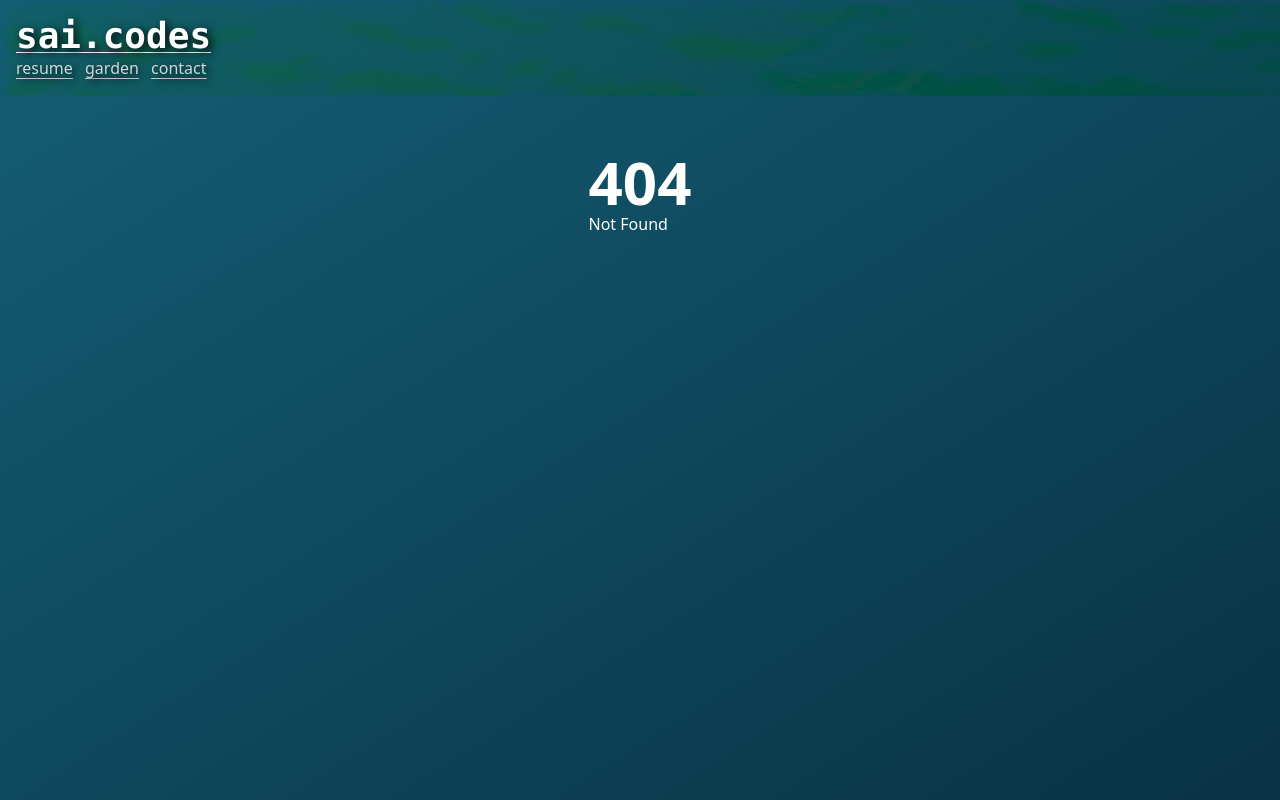
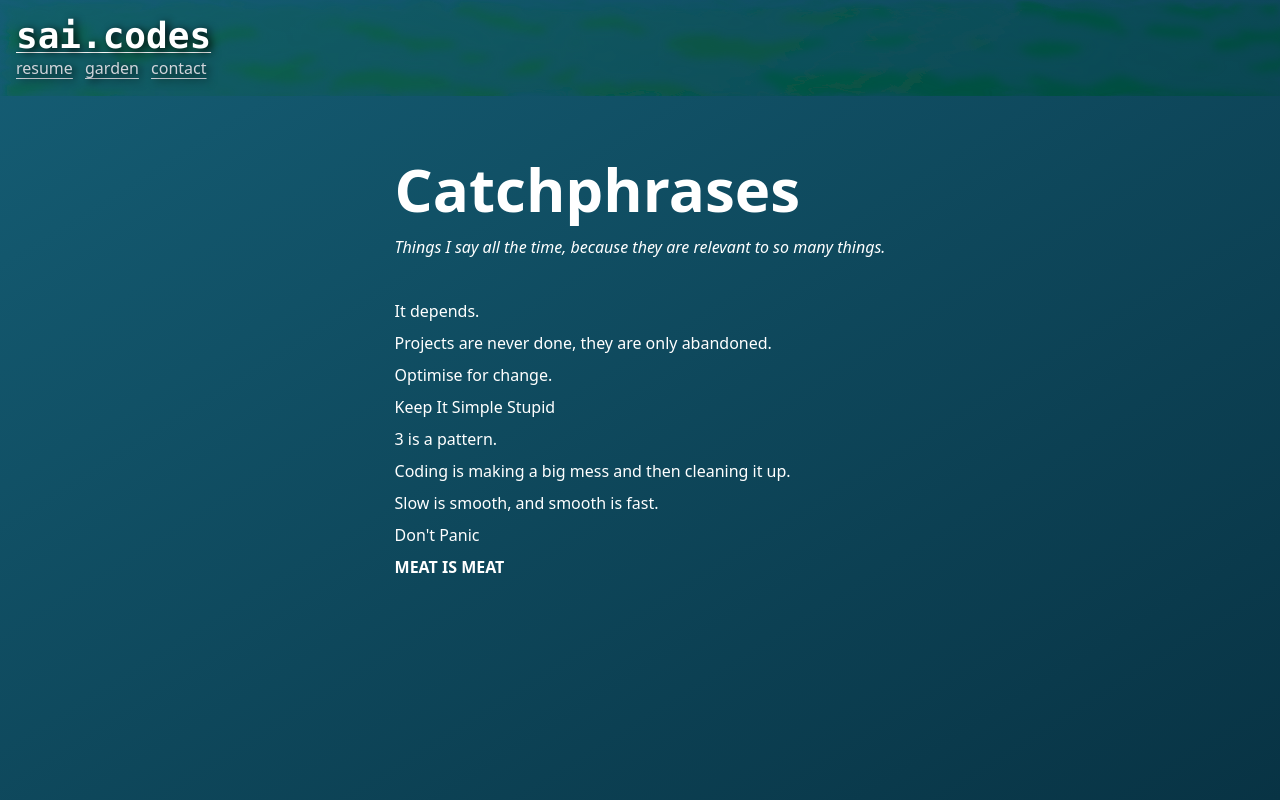
Before and after one commit to saitheninja/sai-codes, a SvelteKit app: page /garden/catchphrases in a window 1280 px wide. Before the commit this address had no page. Built offline with nearby package versions, Linux system fonts and the light colour scheme.

Commit message:
add catchphrases to garden

```diff
--- a/src/routes/garden/+page.svelte
+++ b/src/routes/garden/+page.svelte
@@ -54,6 +54,10 @@
     </a>
   </li> -->
   <li>
+    <a href="/garden/catchphrases">Catchphrases</a>
+  </li>
+
+  <li>
     <a href="/garden/music-theory-notes">Music Theory Notes</a>
   </li>
 
--- /dev/null
+++ b/src/routes/garden/catchphrases/+page.svelte
@@ -0,0 +1,19 @@
+<hgroup class="mb-10">
+  <h1 class="leading-tight mb-2">Catchphrases</h1>
+
+  <p class="italic">
+    Things I say all the time, because they are relevant to so many things.
+  </p>
+</hgroup>
+
+<div class="space-y-2">
+  <p>It depends.</p>
+  <p>Projects are never done, they are only abandoned.</p>
+  <p>Optimise for change.</p>
+  <p>Keep It Simple Stupid</p>
+  <p>3 is a pattern.</p>
+  <p>Coding is making a big mess and then cleaning it up.</p>
+  <p>Slow is smooth, and smooth is fast.</p>
+  <p>Don't Panic</p>
+  <p class="font-bold">MEAT IS MEAT</p>
+</div>
```
